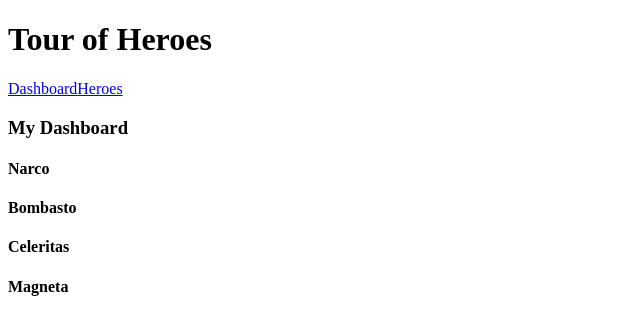
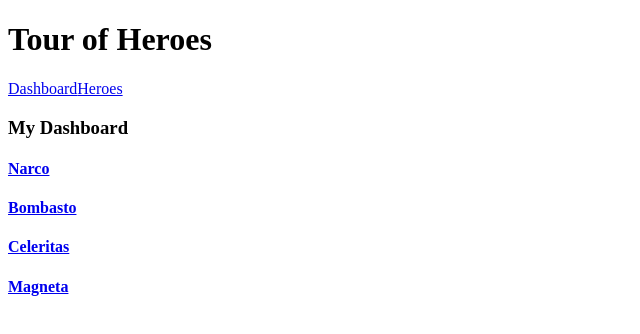
Before and after one commit to giovannipds/angular-tour-of-heroes, an Angular app: page /dashboard in a window 1280 px wide. Shown: the top 334 px of the page, without its empty margins (0-640 px from the left). Built offline with nearby package versions, Linux system fonts and the light colour scheme.

Commit message:
Update dashboard's heroes list linking it to hero details

```diff
--- a/src/app/dashboard.component.html
+++ b/src/app/dashboard.component.html
@@ -1,8 +1,8 @@
 <h3>My Dashboard</h3>
 <div class="grid grid-pad">
-  <div *ngFor="let hero of heroes" class="col-1-4">
+  <a *ngFor="let hero of heroes" class="col-1-4" [routerLink]="['/detail', hero.id]">
     <div class="module hero">
       <h4>{{hero.name}}</h4>
     </div>
-  </div>
+  </a>
 </div>
```
